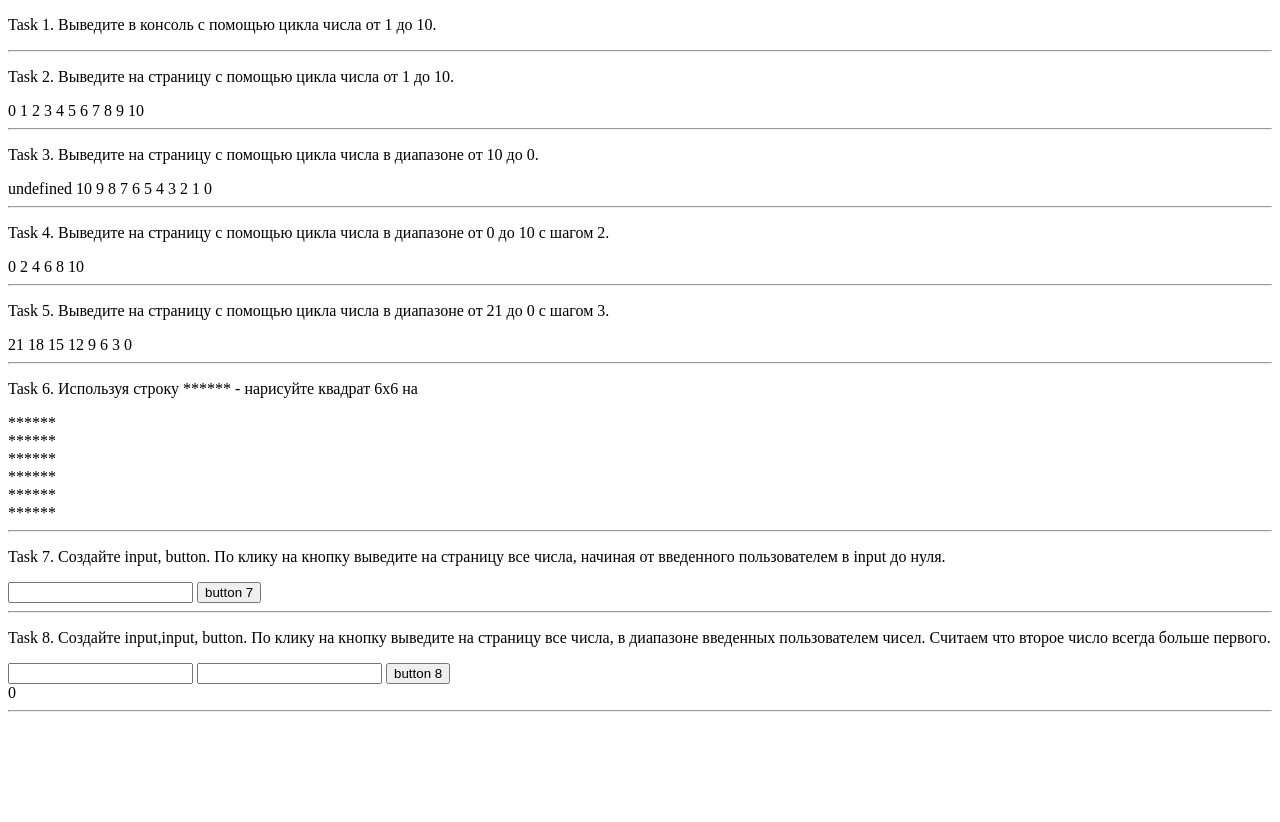
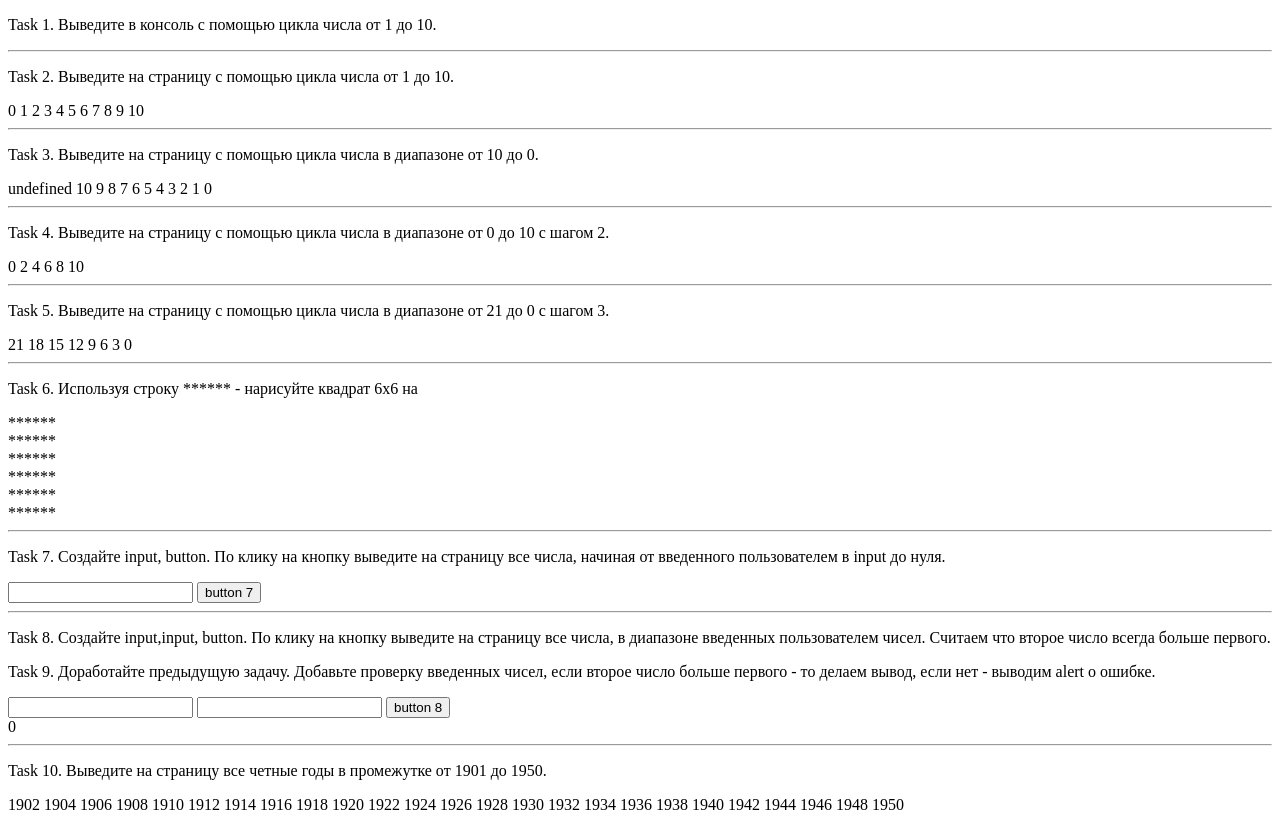
Before and after one commit to hightower86/JS-2.0-course, a plain HTML site: page unit_05/index.html in a window 1280 px wide. Both pictures are taken after a click on the button "button 8". Before the commit the page ends 800 px from the top, so only its background shows below. Drawn offline with Linux system fonts and the light colour scheme; files that its build step writes are made by us from their sources.

Commit message:
unit-5 tasks 9-10 OK

```diff
--- a/unit_05/index.html
+++ b/unit_05/index.html
@@ -74,6 +74,11 @@
         страницу все числа, в диапазоне введенных пользователем чисел. Считаем
         что второе число всегда больше первого.
       </p>
+      <p>
+        Task 9. Доработайте предыдущую задачу. Добавьте проверку введенных
+        чисел, если второе число больше первого - то делаем вывод, если нет -
+        выводим alert о ошибке.
+      </p>
       <input type="number" class="inp8" />
       <input type="number" class="inp82" />
       <button class="btn8">button 8</button>
@@ -81,6 +86,14 @@
     </div>
     <hr />
 
+    <div class="task">
+      <p>
+        Task 10. Выведите на страницу все четные годы в промежутке от 1901 до
+        1950.
+      </p>
+      <div class="div10"></div>
+    </div>
+
     <script src="./js/script.js"></script>
   </body>
 </html>
--- a/unit_05/js/script.js
+++ b/unit_05/js/script.js
@@ -51,16 +51,33 @@
   div7.innerHTML = out7;
 };
 
-// task 8 --------------------
+// task 8-9 --------------------
 const inp8 = document.querySelector('.inp8');
 const inp82 = document.querySelector('.inp82');
 const btn8 = document.querySelector('.btn8');
 const div8 = document.querySelector('.div8');
+const a = +inp8.value;
+const b = +inp82.value;
 
 btn8.onclick = () => {
-  let out8 = '';
-  for (let i = +inp8.value; i <= +inp82.value; i += 1) {
-    out8 += `${i} `;
+  if (b < a) {
+    alert('второе число должно быть больше первого');
+  } else {
+    let out8 = '';
+    for (let i = a; i <= b; i += 1) {
+      out8 += `${i} `;
+    }
+    div8.innerHTML = out8;
   }
-  div8.innerHTML = out8;
 };
+
+//task 10 --------------------
+const div10 = document.querySelector('.div10');
+let evenYears = '';
+for (let i = 1901; i <= 1950; i++) {
+  if (i % 2 != 0) {
+    continue;
+  }
+  evenYears += ` ${i}`;
+}
+div10.innerHTML = evenYears;
```
